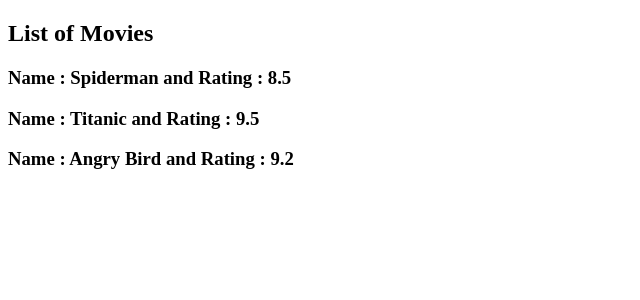
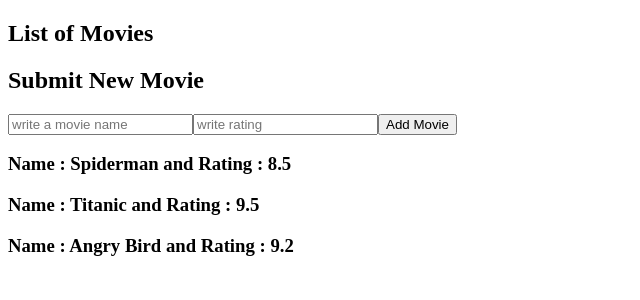
Before and after one commit to Shm-Rsuf/next-api, a Next.js app: page /movies in a window 1280 px wide. Shown: the top 300 px of the page, without its empty margins (0-640 px from the left). Built offline with nearby package versions, Linux system fonts and the light colour scheme.

Commit message:
api route, get & Post added

```diff
--- a/pages/api/movies.js
+++ b/pages/api/movies.js
@@ -1,5 +1,14 @@
 import { movies } from "@/data/movies";
 
 export default function handler(req, res) {
-  res.status(200).json(movies);
+  if (req.method === "GET") {
+    res.status(200).json(movies);
+  }
+
+  if (req.method === "POST") {
+    const movieObj = req.body;
+
+    movies.push(movieObj);
+    res.status(200).json(movieObj);
+  }
 }
--- a/pages/movies.js
+++ b/pages/movies.js
@@ -1,3 +1,4 @@
+import { useState } from "react";
 import useSWR from "swr";
 
 const fetcher = async (url) => {
@@ -7,6 +8,31 @@
 };
 
 const Movies = () => {
+  const [movie, setMovie] = useState("");
+  const [rating, setRating] = useState("");
+
+  const handleSubmit = async (e) => {
+    e.preventDefault();
+
+    const movieObj = {
+      id: Date.now(),
+      movieName: movie,
+      rating,
+    };
+
+    console.log(movieObj);
+
+    const res = await fetch("/api/movies", {
+      method: "POST",
+      headers: {
+        "Content-Type": "application/json",
+      },
+      body: JSON.stringify(movieObj),
+    });
+    const json = res.json();
+    // console.log(data);
+  };
+
   const { data, error, isValidating } = useSWR("/api/movies", fetcher);
 
   const isLoading = !data && !error && isValidating;
@@ -17,6 +43,22 @@
   return (
     <div>
       <h2>List of Movies</h2>
+      <h2>Submit New Movie</h2>
+      <form onSubmit={handleSubmit}>
+        <input
+          type="text"
+          placeholder="write a movie name"
+          value={movie}
+          onChange={(e) => setMovie(e.target.value)}
+        />
+        <input
+          type="text"
+          placeholder="write rating"
+          value={rating}
+          onChange={(e) => setRating(e.target.value)}
+        />
+        <button type="submit">Add Movie</button>
+      </form>
       {data?.map((movie) => (
         <div key={movie.id}>
           <h3>
```
